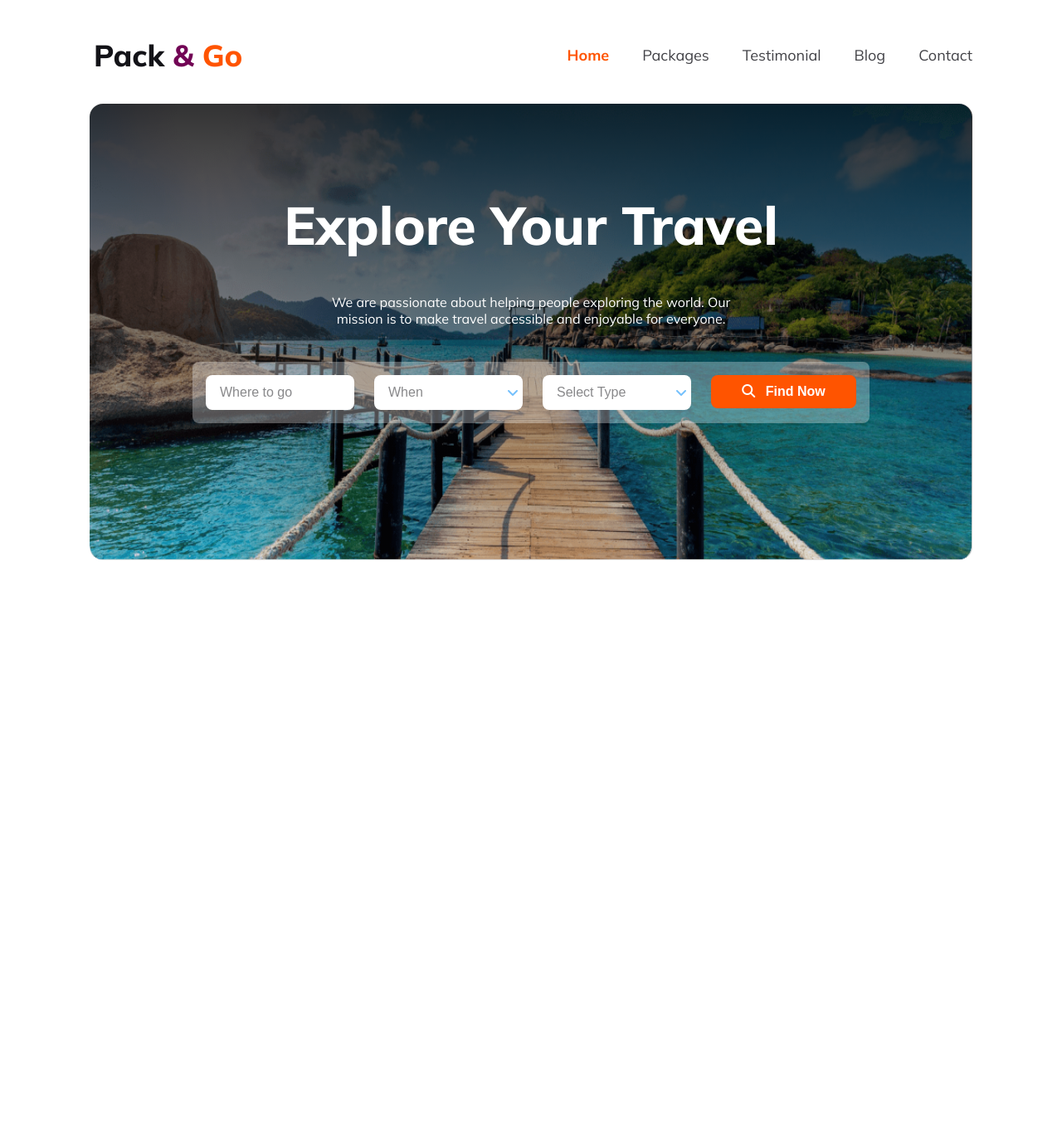
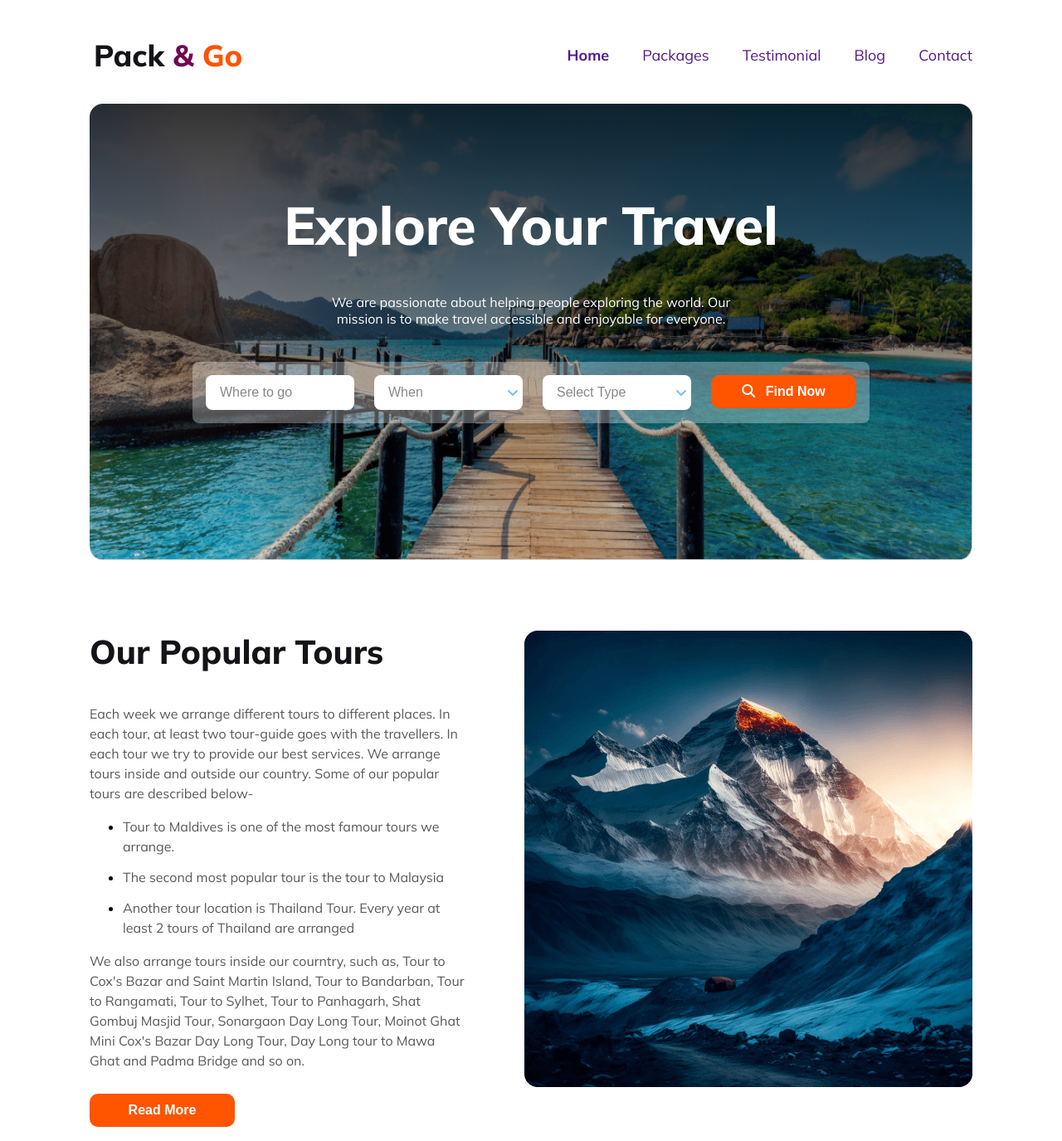
Before and after one commit to sajib25003/PH-B9-A2, a plain HTML site: page index.html in a window 1280 px wide. Shown: the whole page at 83% size. Before the commit the page ends 800 px from the top, so only its background shows below. Drawn offline with Linux system fonts and the light colour scheme.

Commit message:
porpular tour section added with responsiveness

```diff
--- a/index.html
+++ b/index.html
@@ -25,18 +25,18 @@
                 <ul class="nav-list">
                     <li class="nav-item nav-toggle">&#9776;
                         <ul>
-                            <li class="nav-item-1">Home</li>
-                            <li class="nav-item">Packages</li>
-                            <li class="nav-item">Testimonial</li>
-                            <li class="nav-item">Blog</li>
-                            <li class="nav-item">Contact</li>
+                            <li class="nav-item-1"><a href="">Home</a></li>
+                            <li class="nav-item"><a href="">Packages</a></li>
+                            <li class="nav-item"><a href="">Testimonial</a></li>
+                            <li class="nav-item"><a href="">Blog</a></li>
+                            <li class="nav-item"><a href="">Contact</a></li>
                         </ul>
                     </li>
-                    <li class="nav-item-1">Home</li>
-                    <li class="nav-item">Packages</li>
-                    <li class="nav-item">Testimonial</li>
-                    <li class="nav-item">Blog</li>
-                    <li class="nav-item">Contact</li>
+                    <li class="nav-item-1"><a href="">Home</a></li>
+                    <li class="nav-item"><a href="">Packages</a></li>
+                    <li class="nav-item"><a href="">Testimonial</a></li>
+                    <li class="nav-item"><a href="">Blog</a></li>
+                    <li class="nav-item"><a href="">Contact</a></li>
                 </ul>
             </div>
         </div>
@@ -73,8 +73,29 @@
                     </div>
                 </div>
             </form>
-
-
+        </section>
+        <!-- Popular Tour Section -->
+        <section class="popular-tour-section">
+            <div class="tour-text">
+                <h2 class="section-title tour-title">Our Popular Tours</h2>
+                <p class="section-description">Each week we arrange different tours to different places. In each tour, at least two tour-guide goes with the travellers. In each tour we try to provide our best services. We arrange tours inside and outside our country. Some of our popular tours are described below- </p>
+                <ul>
+                    <li>
+                        <p class="section-description">Tour to Maldives is one of the most famour tours we arrange.</p>
+                    </li>
+                    <li>
+                        <p class="section-description"> The second most popular tour is the tour to Malaysia</p>
+                    </li>
+                    <li>
+                        <p class="section-description"> Another tour location is Thailand Tour. Every year at least 2 tours of Thailand are arranged</p>
+                    </li>
+                </ul>
+                <p class="section-description">We also arrange tours inside our courntry, such as, Tour to Cox's Bazar and Saint Martin Island, Tour to Bandarban, Tour to Rangamati, Tour to Sylhet, Tour to Panhagarh, Shat Gombuj Masjid Tour, Sonargaon Day Long Tour, Moinot Ghat Mini Cox's Bazar Day Long Tour, Day Long tour to Mawa Ghat and Padma Bridge and so on. </p>
+                <button class="btn-primary tour-btn">Read More</button>
+            </div>
+            <div class="tour-img">
+                <img src="Images/tour-mountain.png" alt="" class="tour-mountain">
+            </div>
         </section>
 
     </main>
--- a/styles/style.css
+++ b/styles/style.css
@@ -16,7 +16,7 @@ main {
 .btn-primary {
     width: 175px;
     height: 40px;
-    border-radius: 8px;
+    border-radius: 10px;
     background: #FF5400;
     color: #FFF;
     text-align: center;
@@ -25,6 +25,17 @@ main {
     border: none;
 }
 
+.section-title {
+    color: #131318;
+    font-size: 40px;
+    font-weight: 800;
+}
+
+.section-description {
+    color: rgba(19, 19, 24, 0.70);
+    font-size: 16px;
+    font-weight: 400;
+}
 
 /* nav bar style */
 .nav {
@@ -82,8 +93,13 @@ main {
     list-style: none;
 }
 
-.nav-toggle{
+.nav-toggle {
     display: none;
+}
+
+.nav-item a,
+.nav-item-1 a {
+    text-decoration: none;
 }
 
 /* Banner section style */
@@ -159,6 +175,28 @@ main {
     background: rgba(255, 255, 255, 0.30);
 }
 
+/* popular-tour-section */
+.popular-tour-section {
+    margin-top: 8%;
+    display: flex;
+    justify-content: space-between;
+    gap: 5%;
+}
+
+.tour-title {
+    margin-top: 0;
+    margin-bottom: 8%;
+}
+
+.tour-text p,
+.tour-btn {
+    margin: 3% 3% 3% 0;
+    line-height: 150%;
+}
+
+
+
+
 
 
 
@@ -171,11 +209,37 @@ main {
         margin: 0 20px;
     }
 
+    /* Nav bar Responsive */
     .nav-list {
         flex-direction: column;
     }
 
+    .nav-toggle {
+        display: block;
+    }
 
+    .nav-item-1 {
+        display: none;
+    }
+
+    .nav-menu li:not(:first-child) {
+        display: none;
+    }
+
+    .nav-menu li.nav-toggle:hover {
+        cursor: pointer;
+    }
+
+    .nav-toggle:hover li {
+        display: block;
+    }
+
+    .nav-toggle a:hover {
+        color: rgb(166, 74, 166);
+        background-color: rgb(215, 226, 228);
+    }
+
+    /* Bannar Style Responsive */
     .banner-section {
         height: 100%;
         background-size: cover;
@@ -187,7 +251,7 @@ main {
     }
 
     .banner-description {
-        font-size: 1.5rem;
+        font-size: 1.2rem;
         font-weight: 400;
         padding: 8% 5%;
         margin: 0;
@@ -224,31 +288,21 @@ main {
         flex-shrink: 0;
     }
 
-    .nav-toggle {
-        display: block;
+    /* Popular Tour Section Style Responsive */
+    .popular-tour-section{
+        flex-direction: column;
     }
-    .nav-item-1{
-        display: none;
+    .section-title{
+        font-size: 2rem;
+        margin-top: 5%;
     }
-    .nav-menu li:not(:first-child) {
-        display: none;
-      }
-      .navbar li.nav-toggle {
-        float: right;
-        display: block;
-      }
-      .nav-menu li.nav-toggle:hover {
-        background-color: #ddd;
-        color: black;
-        cursor: pointer;
-      }
-      .nav-toggle:hover li {
-        display: block;
-      }
+    .section-description{
+        font-size: 1rem;
+    }
+    .tour-mountain{
+        width: 100%;
+        margin-top: 5%;
+        margin-bottom: 5%;
+    }
 
-      .nav-menu.responsive li {
-        float: none;
-        display: block;
-        text-align: left;
-      }
 }
```
Also changed, not shown: Images/tour-mountain.png (renamed from Images/Rectangle 4.png).
